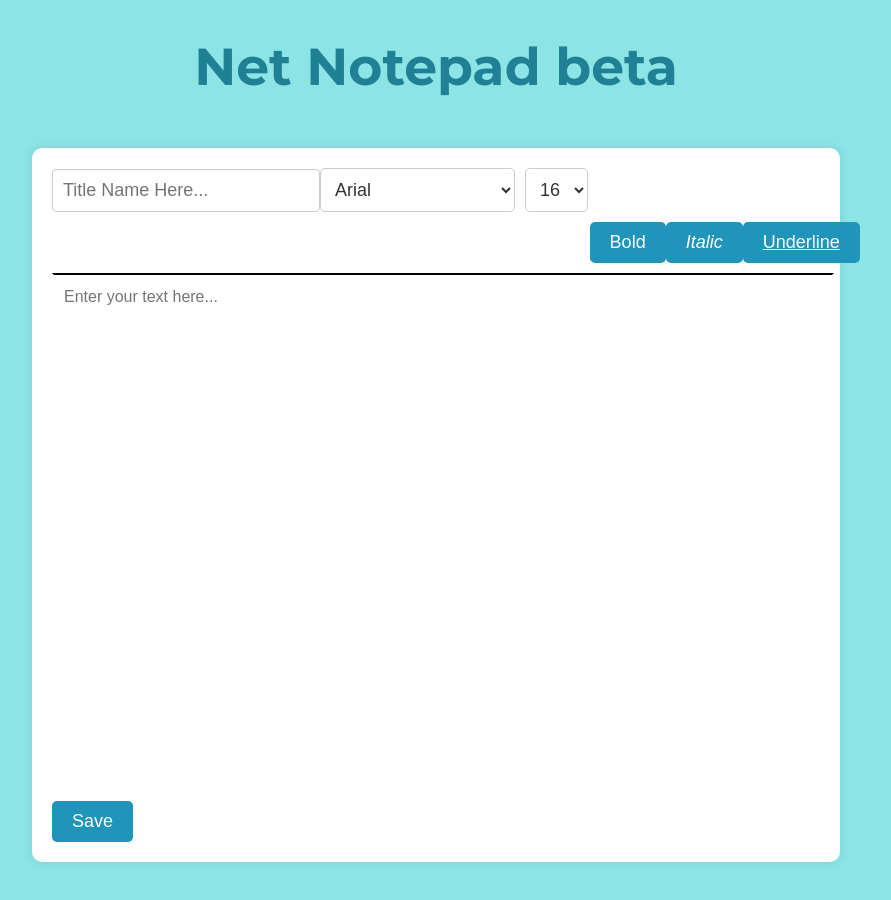
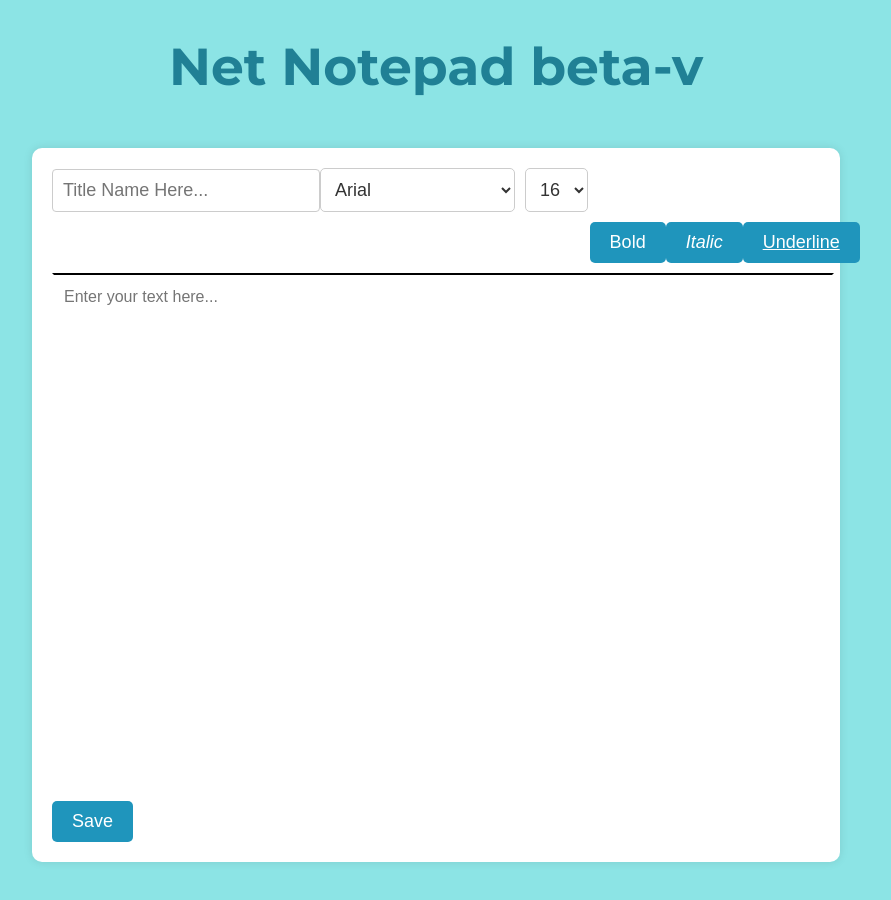
Before and after one commit to Hirendra-Gurnani/online_notepad, a React (Create React App) app: page / in a window 1280 px wide. Shown: the top 900 px of the page, without its empty margins (204-1095 px from the left). Built offline with nearby package versions, Linux system fonts and the light colour scheme.

Commit message:
Fix: beta edited

```diff
--- a/src/components/notePad.js
+++ b/src/components/notePad.js
@@ -66,7 +66,7 @@ function Notepad() {
   return (
     <>
       <div className="App App-header">
-        <h1>Net Notepad {"beta"}</h1>
+        <h1>Net Notepad {"beta-v"}</h1>
       </div>
       <form>
         <div className="notepad">
```
